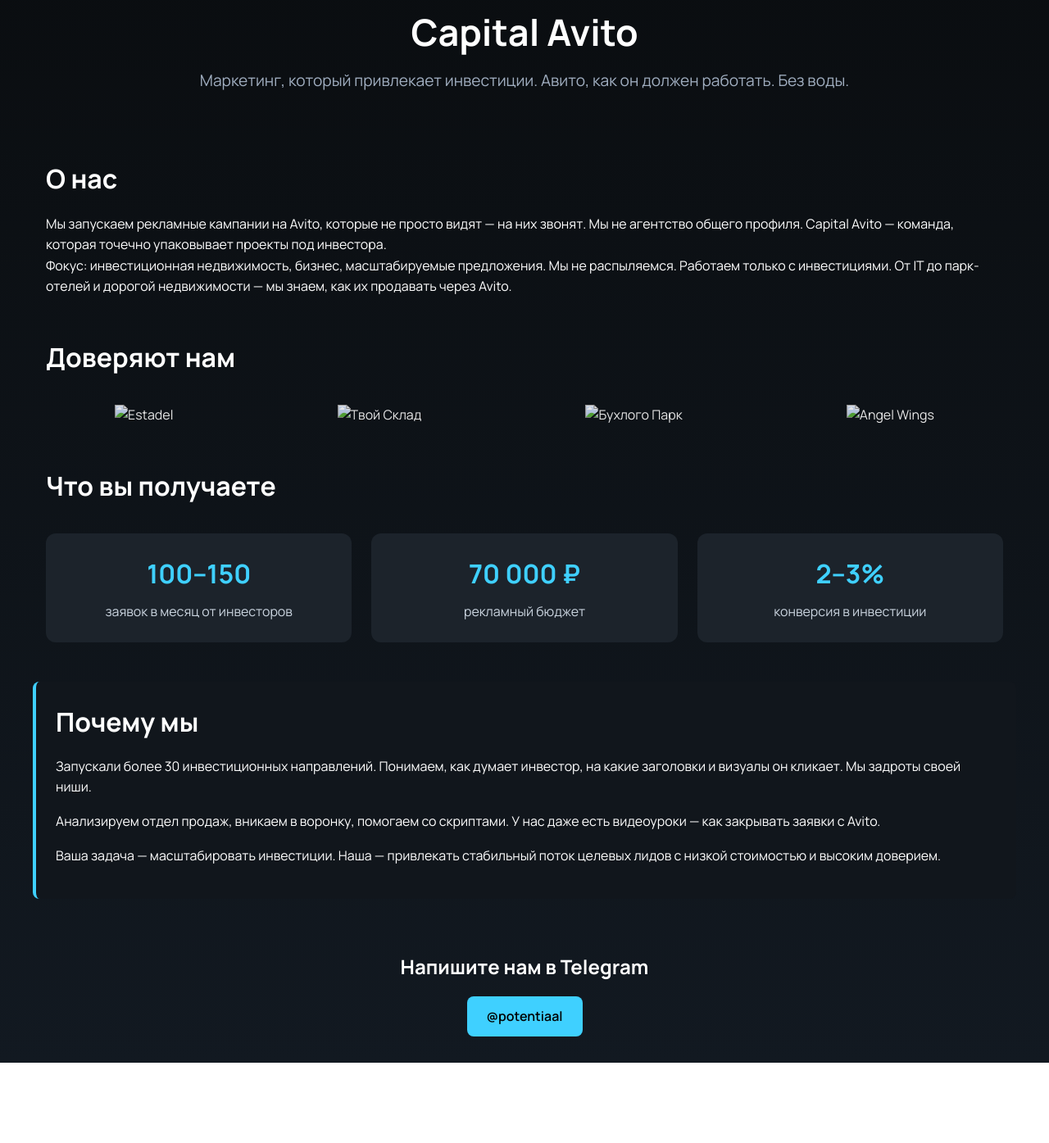
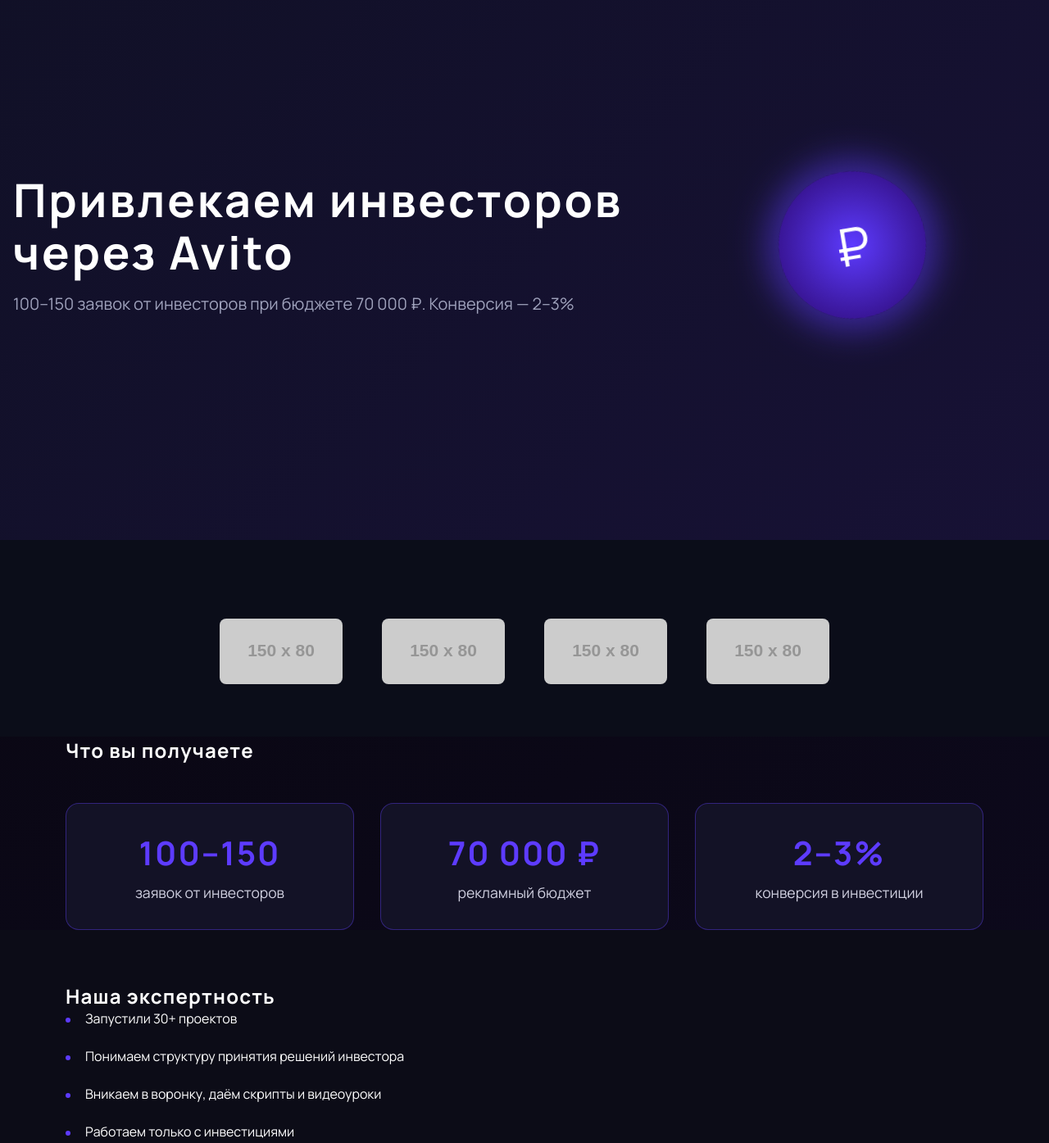
Before and after one commit to cert49/capital-avito, a plain HTML site: page index.html in a window 1280 px wide. Shown: the part 61-1456 px from the top of the page at 82% size. Before the commit the page ends 1358 px from the top, so only its background shows below. Drawn offline with Linux system fonts and the light colour scheme; placeholder pictures from the web are drawn by us.

Commit message:
Add premium landing page

```diff
--- a/index.html
+++ b/index.html
@@ -1,177 +1,401 @@
 <!DOCTYPE html>
 <html lang="ru">
 <head>
-  <meta charset="UTF-8" />
-  <meta name="viewport" content="width=device-width, initial-scale=1.0" />
-  <title>Capital Avito — Маркетинг для инвестпроектов</title>
-  <link href="https://fonts.googleapis.com/css2?family=Manrope:wght@400;600;700&display=swap" rel="stylesheet">
+  <meta charset="UTF-8">
+  <meta name="viewport" content="width=device-width, initial-scale=1.0">
+  <title>Capital Avito — привлекаем инвесторов через Avito</title>
+  <link rel="preconnect" href="https://fonts.googleapis.com">
+  <link rel="preconnect" href="https://fonts.gstatic.com" crossorigin>
+  <link href="https://fonts.googleapis.com/css2?family=Manrope:wght@300;400;600;700&display=swap" rel="stylesheet">
   <style>
-    * {
+    /* Основные стили и сброс */
+    *, *::before, *::after {
       margin: 0;
       padding: 0;
       box-sizing: border-box;
     }
+
+    html {
+      scroll-behavior: smooth;
+    }
+
     body {
       font-family: 'Manrope', sans-serif;
-      background: linear-gradient(180deg, #0a0d10 0%, #121921 100%);
-      color: #fff;
-      line-height: 1.6;
-      padding: 2rem;
+      background: radial-gradient(circle at top left, #08060d 0%, #0e0a21 100%);
+      color: #ffffff;
       overflow-x: hidden;
     }
-    header {
+
+    h1, h2, h3, h4, h5, h6 {
+      font-weight: 700;
+      letter-spacing: 0.05em;
+    }
+
+    p {
+      font-size: 1.1rem;
+      line-height: 1.5;
+      color: #c7c7d7;
+    }
+
+    img {
+      display: block;
+      max-width: 100%;
+      height: auto;
+    }
+
+    /* Контейнеры */
+    .wrapper {
+      width: 90%;
+      max-width: 1440px;
+      margin: 0 auto;
+      padding: 0 1rem;
+    }
+
+    section {
+      padding: 4rem 0;
+      position: relative;
+    }
+
+    /* Главный экран */
+    .hero {
+      display: flex;
+      justify-content: space-between;
+      align-items: center;
+      min-height: 90vh;
+      background: linear-gradient(135deg, #0f1023, #1c1240);
+      background-size: 200% 200%;
+      animation: gradientMove 8s ease infinite;
+      overflow: hidden;
+    }
+
+    @keyframes gradientMove {
+      0% {
+        background-position: 0 0;
+      }
+      50% {
+        background-position: 100% 100%;
+      }
+      100% {
+        background-position: 0 0;
+      }
+    }
+
+    .hero-content {
+      flex: 1 1 60%;
+    }
+
+    .hero h1 {
+      font-size: 3.5rem;
+      line-height: 1.15;
+      color: #ffffff;
+      margin-bottom: 1rem;
+      animation: fadeUp 1.4s ease forwards;
+      opacity: 0;
+    }
+
+    .hero p {
+      font-size: 1.25rem;
+      color: #9fa2bc;
+      animation: fadeUp 1.6s ease forwards;
+      opacity: 0;
+    }
+
+    @keyframes fadeUp {
+      from {
+        transform: translateY(40px);
+        opacity: 0;
+      }
+      to {
+        transform: translateY(0);
+        opacity: 1;
+      }
+    }
+
+    .hero-graphic {
+      flex: 1 1 35%;
+      display: flex;
+      align-items: center;
+      justify-content: center;
+      position: relative;
+    }
+
+    .hero-graphic .icon {
+      width: 180px;
+      height: 180px;
+      border-radius: 50%;
+      background: radial-gradient(circle at center, #5d3bff, #2a066b);
+      position: relative;
+      animation: rotateIcon 6s linear infinite;
+      box-shadow: 0 0 40px 15px rgba(93,59,255,0.5);
+    }
+
+    @keyframes rotateIcon {
+      0% {
+        transform: rotate(0deg);
+      }
+      100% {
+        transform: rotate(360deg);
+      }
+    }
+
+    .hero-graphic .icon::after {
+      content: '₽';
+      position: absolute;
+      top: 50%;
+      left: 50%;
+      transform: translate(-50%, -50%);
+      font-size: 4rem;
+      color: #fff;
+    }
+
+    /* Блок доверия */
+    .trust {
+      background: #0b0d19;
+    }
+
+    .trust-logos {
+      display: flex;
+      justify-content: center;
+      gap: 3rem;
+      flex-wrap: wrap;
+      margin-top: 2rem;
+    }
+
+    .trust-logos img {
+      width: 150px;
+      height: 80px;
+      object-fit: cover;
+      filter: grayscale(100%);
+      transition: filter 0.3s ease, transform 0.3s ease;
+      border-radius: 8px;
+    }
+
+    .trust-logos img:hover {
+      filter: grayscale(0%);
+      transform: translateY(-5px);
+    }
+
+    /* Блок "Что вы получаете" */
+    .metrics {
+      display: grid;
+      grid-template-columns: repeat(auto-fit, minmax(220px, 1fr));
+      gap: 2rem;
+      margin-top: 3rem;
+    }
+
+    .metric {
+      background: rgba(20, 20, 40, 0.9);
+      border: 1px solid rgba(98, 63, 255, 0.4);
+      border-radius: 16px;
+      padding: 2rem;
       text-align: center;
-      padding: 2rem 1rem;
-      animation: fadeIn 1.5s ease-out;
+      transition: transform 0.3s ease, box-shadow 0.3s ease;
     }
-    header h1 {
-      font-size: 2.8rem;
-      font-weight: 700;
+
+    .metric h3 {
+      font-size: 2.5rem;
+      color: #5d3bff;
+      margin-bottom: 0.5rem;
     }
-    header p {
-      font-size: 1.2rem;
-      color: #a0aec0;
-      margin-top: 0.5rem;
+
+    .metric p {
+      color: #d0d0e0;
     }
-    .section {
-      max-width: 1200px;
-      margin: 3rem auto;
-      padding: 0 1rem;
-      animation: fadeInUp 1s ease-out;
+
+    .metric:hover {
+      transform: translateY(-5px);
+      box-shadow: 0 0 20px rgba(93, 59, 255, 0.6);
     }
-    .section h2 {
-      font-size: 2rem;
+
+    /* Блок экспертности */
+    .expertise {
+      background: #0c0c17;
+      position: relative;
+      overflow: hidden;
+    }
+
+    .expertise-item {
+      margin-bottom: 1.5rem;
+      padding-left: 1.5rem;
+      position: relative;
+    }
+
+    .expertise-item::before {
+      content: '';
+      width: 6px;
+      height: 6px;
+      border-radius: 50%;
+      background: #5d3bff;
+      position: absolute;
+      left: 0;
+      top: 0.6rem;
+    }
+
+    /* Блок географии */
+    .geo {
+      background: url('https://via.placeholder.com/1200x600/141414/ffffff?text=Map') center/cover no-repeat;
+    }
+
+    .geo-overlay {
+      background: rgba(0, 0, 0, 0.6);
+      padding: 4rem 0;
+    }
+
+    .geo h2 {
+      text-align: center;
       margin-bottom: 1rem;
     }
-    .logos {
-      display: flex;
-      justify-content: space-around;
-      flex-wrap: wrap;
-      gap: 2rem;
-      margin-top: 2rem;
+
+    .geo p {
+      text-align: center;
+      color: #cfd0e8;
     }
-    .logos img {
-      max-height: 80px;
-      filter: brightness(0.9);
-      transition: transform 0.3s ease;
+
+    /* CTA */
+    .cta {
+      text-align: center;
+      background: #120b25;
+      padding: 3rem 1rem;
     }
-    .logos img:hover {
-      transform: scale(1.05);
+
+    .cta h2 {
+      font-size: 2.4rem;
+      margin-bottom: 1.5rem;
     }
-    .metrics {
-      display: grid;
-      grid-template-columns: repeat(auto-fit, minmax(240px, 1fr));
-      gap: 1.5rem;
-      margin-top: 2rem;
-    }
-    .metric {
-      background: #1c232b;
-      padding: 1.5rem;
-      border-radius: 12px;
-      text-align: center;
-      transition: all 0.3s ease;
-    }
-    .metric h3 {
-      font-size: 2rem;
-      color: #3fd0ff;
-    }
-    .metric p {
-      margin-top: 0.5rem;
-      color: #cbd5e0;
-    }
-    .expertise {
-      background: #11161c;
-      border-left: 4px solid #3fd0ff;
-      padding: 1.5rem;
-      margin-top: 3rem;
-      border-radius: 8px;
-    }
-    .expertise p {
-      margin-bottom: 1rem;
-    }
-    .cta {
-      margin-top: 4rem;
-      text-align: center;
-    }
+
     .cta a {
       display: inline-block;
-      margin-top: 1rem;
-      background: #3fd0ff;
-      color: #000;
-      padding: 0.75rem 1.5rem;
-      border-radius: 8px;
+      background: #5d3bff;
+      color: #ffffff;
+      padding: 1rem 2rem;
+      border-radius: 50px;
       text-decoration: none;
+      font-size: 1.1rem;
       font-weight: 600;
-      transition: background 0.3s ease;
+      transition: background 0.3s ease, transform 0.3s ease;
     }
+
     .cta a:hover {
-      background: #60e1ff;
+      background: #7a5bff;
+      transform: translateY(-3px);
     }
-    @keyframes fadeIn {
-      0% { opacity: 0; }
-      100% { opacity: 1; }
+
+    /* Анимация при скролле */
+    .reveal {
+      opacity: 0;
+      transform: translateY(40px);
+      transition: opacity 0.7s ease, transform 0.7s ease;
     }
-    @keyframes fadeInUp {
-      0% { opacity: 0; transform: translateY(30px); }
-      100% { opacity: 1; transform: translateY(0); }
+
+    .reveal.active {
+      opacity: 1;
+      transform: translateY(0);
     }
+
+    /* Медиа-запросы */
+    @media (max-width: 960px) {
+      .hero {
+        flex-direction: column;
+        text-align: center;
+      }
+      .hero-graphic {
+        margin-top: 2rem;
+      }
+      .hero h1 {
+        font-size: 2.5rem;
+      }
+      .hero p {
+        font-size: 1.1rem;
+      }
+    }
+
     @media (max-width: 600px) {
-      header h1 { font-size: 2rem; }
-      .section h2 { font-size: 1.5rem; }
+      .hero {
+        padding: 2rem 0;
+      }
+      .metric h3 {
+        font-size: 2rem;
+      }
     }
   </style>
 </head>
 <body>
-  <header>
-    <h1>Capital Avito</h1>
-    <p>Маркетинг, который привлекает инвестиции. Авито, как он должен работать. Без воды.</p>
+  <header class="hero">
+    <div class="wrapper hero-content">
+      <h1>Привлекаем инвесторов через Avito</h1>
+      <p>100–150 заявок от инвесторов при бюджете 70 000 ₽. Конверсия — 2–3%</p>
+    </div>
+    <div class="hero-graphic">
+      <div class="icon"></div>
+    </div>
   </header>
 
-  <section class="section">
-    <h2>О нас</h2>
-    <p>Мы запускаем рекламные кампании на Avito, которые не просто видят — на них звонят. Мы не агентство общего профиля. Capital Avito — команда, которая точечно упаковывает проекты под инвестора.</p>
-    <p>Фокус: инвестиционная недвижимость, бизнес, масштабируемые предложения. Мы не распыляемся. Работаем только с инвестициями. От IT до парк-отелей и дорогой недвижимости — мы знаем, как их продавать через Avito.</p>
-  </section>
-
-  <section class="section">
-    <h2>Доверяют нам</h2>
-    <div class="logos">
-      <img src="/logos/estadel.png" alt="Estadel">
-      <img src="/logos/sklad.png" alt="Твой Склад">
-      <img src="/logos/buhlogo.png" alt="Бухлого Парк">
-      <img src="/logos/angel.png" alt="Angel Wings">
+  <section class="trust">
+    <div class="wrapper">
+      <div class="trust-logos">
+        <img src="https://via.placeholder.com/150x80?text=Estadel" alt="Estadel logo">
+        <img src="https://via.placeholder.com/150x80?text=%D0%A2%D0%B2%D0%BE%D0%B9+%D0%A1%D0%BA%D0%BB%D0%B0%D0%B4" alt="Твой Склад logo">
+        <img src="https://via.placeholder.com/150x80?text=Angel+Wings" alt="Angel Wings logo">
+        <img src="https://via.placeholder.com/150x80?text=%D0%91%D1%83%D1%85%D0%BB%D0%BE%D0%B3%D0%BE+%D0%9F%D0%B0%D1%80%D0%BA" alt="Бухлого Парк logo">
+      </div>
     </div>
   </section>
 
-  <section class="section">
+  <section class="wrapper">
     <h2>Что вы получаете</h2>
     <div class="metrics">
-      <div class="metric">
+      <div class="metric reveal">
         <h3>100–150</h3>
-        <p>заявок в месяц от инвесторов</p>
+        <p>заявок от инвесторов</p>
       </div>
-      <div class="metric">
+      <div class="metric reveal">
         <h3>70 000 ₽</h3>
         <p>рекламный бюджет</p>
       </div>
-      <div class="metric">
+      <div class="metric reveal">
         <h3>2–3%</h3>
         <p>конверсия в инвестиции</p>
       </div>
     </div>
   </section>
 
-  <section class="section expertise">
-    <h2>Почему мы</h2>
-    <p>Запускали более 30 инвестиционных направлений. Понимаем, как думает инвестор, на какие заголовки и визуалы он кликает. Мы задроты своей ниши.</p>
-    <p>Анализируем отдел продаж, вникаем в воронку, помогаем со скриптами. У нас даже есть видеоуроки — как закрывать заявки с Avito.</p>
-    <p>Ваша задача — масштабировать инвестиции. Наша — привлекать стабильный поток целевых лидов с низкой стоимостью и высоким доверием.</p>
+  <section class="expertise">
+    <div class="wrapper">
+      <h2>Наша экспертность</h2>
+      <div class="expertise-item reveal">Запустили 30+ проектов</div>
+      <div class="expertise-item reveal">Понимаем структуру принятия решений инвестора</div>
+      <div class="expertise-item reveal">Вникаем в воронку, даём скрипты и видеоуроки</div>
+      <div class="expertise-item reveal">Работаем только с инвестициями</div>
+    </div>
+  </section>
+
+  <section class="geo">
+    <div class="geo-overlay">
+      <div class="wrapper">
+        <h2>72 города по всей России</h2>
+        <p>Мы размещаем объявления в ключевых регионах страны и знаем, как привлечь инвестора из любого города.</p>
+      </div>
+    </div>
   </section>
 
   <section class="cta">
-    <h2>Напишите нам в Telegram</h2>
-    <a href="https://t.me/potentiaal" target="_blank">@potentiaal</a>
+    <h2>Хотите запуск с результатом?</h2>
+    <a href="https://t.me/potentiaal" target="_blank">Написать в Telegram</a>
   </section>
 
+  <script>
+    // Плавное появление блоков при скролле
+    const reveals = document.querySelectorAll('.reveal');
+    const revealOnScroll = () => {
+      for (const element of reveals) {
+        const rect = element.getBoundingClientRect();
+        if (rect.top < window.innerHeight - 100) {
+          element.classList.add('active');
+        }
+      }
+    };
+    window.addEventListener('scroll', revealOnScroll);
+    revealOnScroll();
+  </script>
 </body>
 </html>
```
